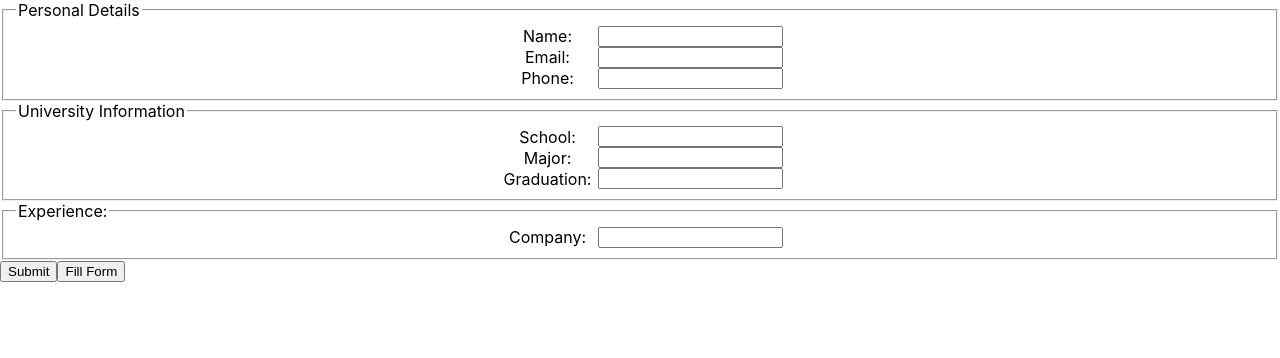
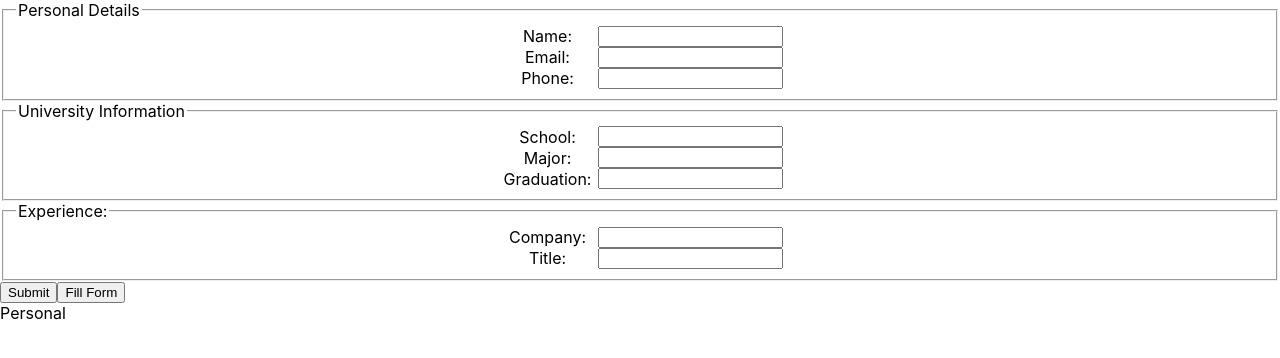
Before and after one commit to jw287962/cv-project, a React (Create React App) app: page / in a window 1280 px wide. Shown: the top 358 px of the page. Built offline with nearby package versions, Linux system fonts and the light colour scheme.

Commit message:
renders input

```diff
--- a/src/App.js
+++ b/src/App.js
@@ -9,26 +9,25 @@ class App extends React.Component {
     this.state = {
       personal: {name: "", email: "", phone: ""},
       university: {school: "", major: "", graduation: ""},
-      experience: [],
+      experience: [{company: "",title: "", task: []}],
     }
   }
 
    submitForm = (e) =>{
     e.preventDefault();
     this.setState({
-      personal: {name: "", email: "", phone: ""},
-      university: {school: "", major: "", graduation: ""},
-      experience: [{company: "N/A",title: "", task: []}],
+      personal: this.state.personal,
+      university: this.state.university,
+      experience:  this.state.experience,
     })
   }
 
   fillForm = (e) => {
-    console.log('fill')
     e.preventDefault();
     this.setState({
       personal: {name: "Jason Wong", email: "jason.wongdevwork@gmail.com", phone: "000-000-0000"},
       university: {school: "UGA", major: "MIS", graduation: "2020"},
-      experience: [{company: "Juicy Seafood",title: "Manager", task: ['Cashier','Host','Server',"ALL"]}],
+      experience: [{company: "Juicy Seafood",title: "Manager", task: ['Cashier','Host','Server',"ALL"],}],
     })
   }
 
@@ -36,53 +35,41 @@ class App extends React.Component {
     e.preventDefault();
    const userCurrentFieldSpot = e.target.parentElement.parentElement.textContent.toLowerCase();
     const userCurrentInput = e.target.parentElement.textContent.toLowerCase();
-
     const holderObject = this.state;
    let objectKey ;
     for(var key in this.state){
       if((userCurrentFieldSpot).includes(key)){
         objectKey = key;
+        if(key == 'experience'){
+          let num =0;
+        this.state[objectKey].forEach(element => {
+          for(var key2 in element){
+            if(userCurrentInput.includes(key2)){
+                holderObject.experience[num][key2] = e.target.value;
+            }
+          }
+          num++;
+        })
+        }
+
+
+        }else {
         for(var key1 in this.state[objectKey]){
           console.log(key1);
           if(userCurrentInput.includes(key1)){
             holderObject[objectKey][key1] = e.target.value;
-            this.setState({
-              personal: holderObject.personal,
-              university: holderObject.university,
-              experience: holderObject.experience,
-            })
+
           }
-        }
+        }}
       }
-    }
+      this.setState({
+        personal: holderObject.personal,
+        university: holderObject.university,
+        experience: holderObject.experience,
+      })
   }
 
-    formUpdatePersonalName = (e) =>{
 
-        e.preventDefault();
-        this.setState({
-          personal: {name: e.target.value, email: this.state.personal.email, phone: this.state.personal.phone},
-          university: this.state.university,
-          experience: this.state.experience,
-        })
-    }
-
-//     formUpdateEmail = (e) =>{
-//       e.preventDefault();
-//       this.setState({
-//         personal: {name: this.state.personal.name,  email:  e.target.value, phone: this.state.personal.phone},
-//         university: this.state.university,
-//         experience: this.state.experience,
-//       })
-//     }
-//   formUpdatePhone = (e) =>{
-//     e.preventDefault();
-//     this.setState({
-//       personal: {name: this.state.personal.name, email: this.state.personal.email, phone:  e.target.value},
-//       university: this.state.university,
-//       experience: this.state.experience,
-//     })
-// }
   render(){
   return (
     <div className="App">
@@ -119,19 +106,23 @@ class App extends React.Component {
 
             <div>
               <label htmlFor="major">Major:</label>
-              <input htmlFor="major" required></input>
+              <input htmlFor="major" required value={this.state.university.major} onChange={this.formUpdateChange}></input>
             </div>
 
             <div>
               <label htmlFor="graduation">Graduation:</label>
-              <input htmlFor="graduation" required></input>
+              <input htmlFor="graduation" required value={this.state.university.graduation} onChange={this.formUpdateChange}></input>
             </div>
       </fieldset>
       <fieldset className='form'>
           <legend>Experience:  </legend>
           <div>
             <label htmlFor="company">Company:</label>
-            <input htmlFor="company" required></input>
+            <input htmlFor="company" required value={this.state.experience[0].company} onChange={this.formUpdateChange}></input>
+          </div>
+          <div>
+            <label htmlFor="title">Title:</label>
+            <input htmlFor="title" required value={this.state.experience[0].title} onChange={this.formUpdateChange}></input>
           </div>
       </fieldset>
 
--- a/src/component/Overview.js
+++ b/src/component/Overview.js
@@ -9,6 +9,22 @@ class Overview extends React.Component{
   render(){
     return (
         <div className="overview">
+          <div className="headerdetails">Personal
+            <div>
+               <div className="personal">{this.props.personal.name}</div>
+              <div className="personal">{this.props.personal.email}</div>
+              <div className="personal">{this.props.personal.phone}</div>
+            </div>
+              <div className="university">
+                  <div>{this.props.university.school}</div>
+                  <div>{this.props.university.major}</div>
+                  <div>{this.props.university.graduation}</div>
+                </div>
+          </div>
+          <div className="experience">
+
+          </div>
+
 
 
         </div>
```
